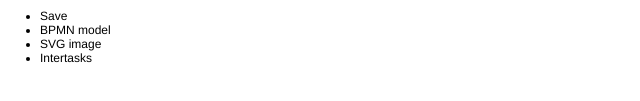
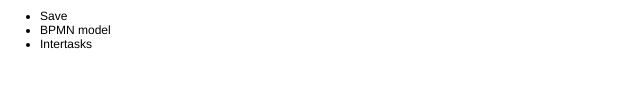
Before and after one commit to ElsevierSoftwareX/SOFTX-D-21-00180, a website with bundled scripts: page TA_BPMN_editor/app/index.html in a window 1280 px wide. Shown: the part 902-1003 px from the top of the page, 0-640 px from the left. Built offline with nearby package versions, Linux system fonts and the light colour scheme.

Commit message:
Remove SVG button, there is a problem with intertasks

```diff
--- a/TA_BPMN_editor/app/index.html
+++ b/TA_BPMN_editor/app/index.html
@@ -70,13 +70,13 @@
       </a>
     </li>
     <li>
-      <a id="js-download-svg" title="download as SVG image">
-        SVG image
+      <a id="js-download-intertasks" title="download intertasks">
+        Intertasks
       </a>
     </li>
-    <li>
-      <a id="js-download-intertasks" title="download intertasks">
-        Intertasks
+    <li style="visibility: hidden">
+      <a id="js-download-svg" title="download as SVG image" >
+        SVG image
       </a>
     </li>
   </ul>
```
